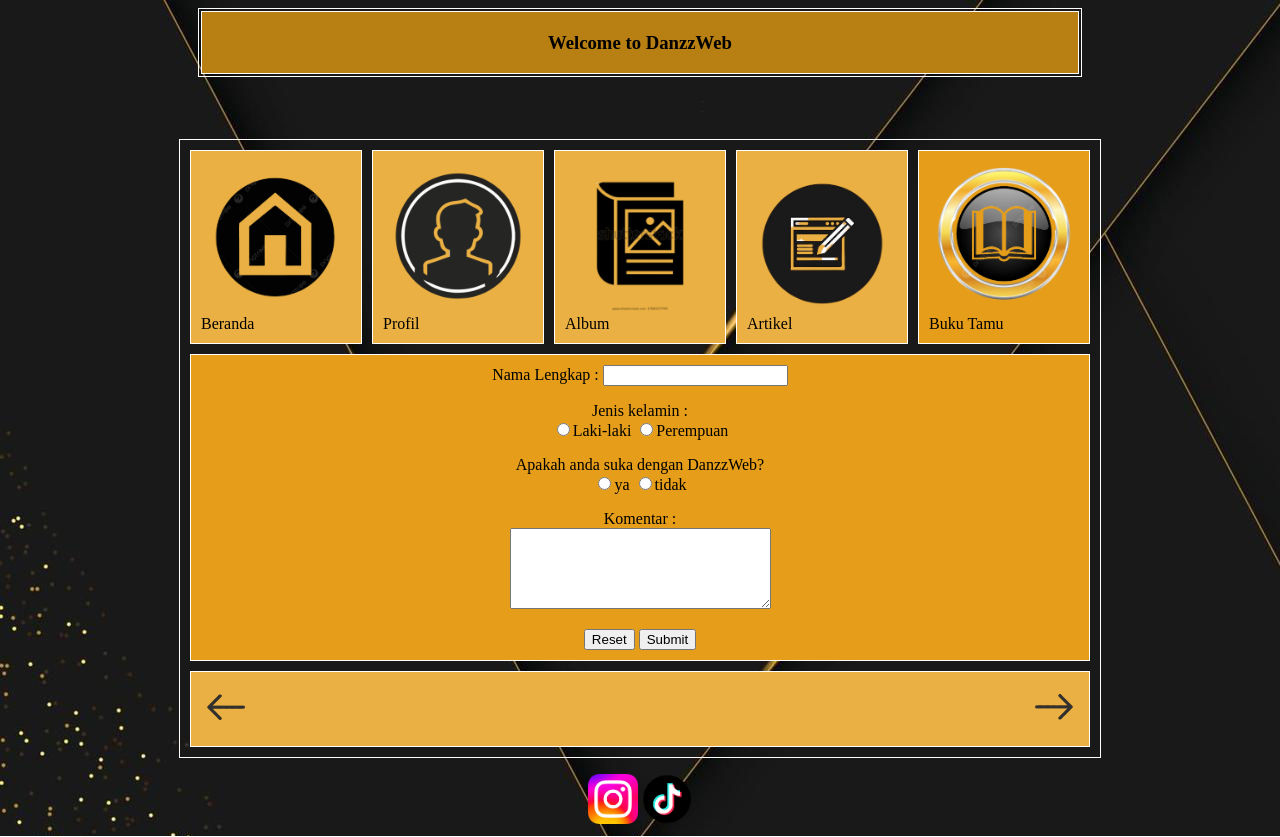
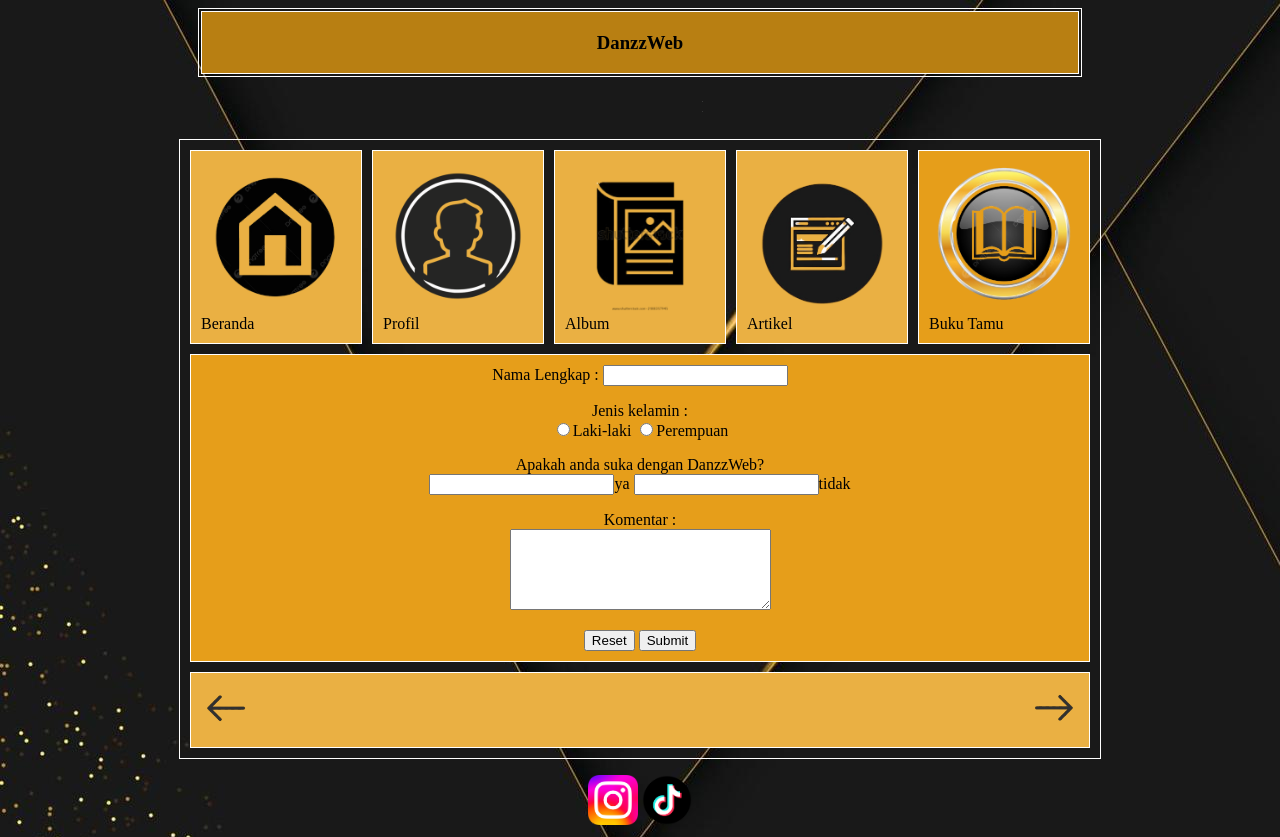
Before and after one commit to 3sija2aldanbimapradipta-eng/aldan-web, a plain HTML site: page bukutamu.html in a window 1280 px wide. Drawn offline with Linux system fonts and the light colour scheme.

Commit message:
Update bukutamu.html

```diff
--- a/bukutamu.html
+++ b/bukutamu.html
@@ -9,7 +9,7 @@
         <table border="1" width="70%" heigth="25%" bordercolor="white">
             <tr><td bgcolor="B87F12">
 
-            <h3 align="center"><font face="comic sans">Welcome to DanzzWeb</font></h3></td></tr>
+            <h3 align="center"><font face="comic sans">DanzzWeb</font></h3></td></tr>
         </table>
         <br>
         <table>
@@ -38,8 +38,8 @@
                 <input type="radio" name="buku" required>Perempuan</p>
             </p>
                             <p><label>Apakah anda suka dengan DanzzWeb?</label><br>
-            <input type="radio" name="buku" required>ya
-            <input type="radio" name="buku" required>tidak</p>
+            <input type="buku" name="radio" required>ya
+            <input type="buku" name="radio" required>tidak</p>
 
             <p>
                 <label>Komentar :</label><br>
@@ -63,4 +63,5 @@
         <a href="https://www.instagram.com/aldanbimaaa/" target="_blank"><img src="image/Instagram_logo_2022.svg.png" width="50px" height="50px"></a> <a href="https://www.tiktok.com/ehaldannn/" target="_blank"><img src="image/tiktok-icon-free-png.webp" width="50px" height="50px"></a>
     </center>
     </body>
+
 </html>
```
